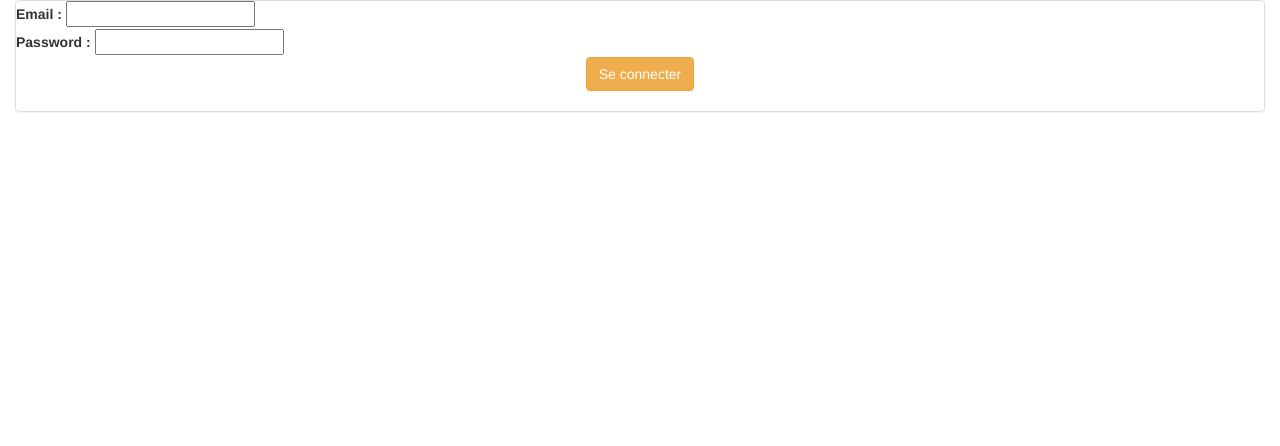
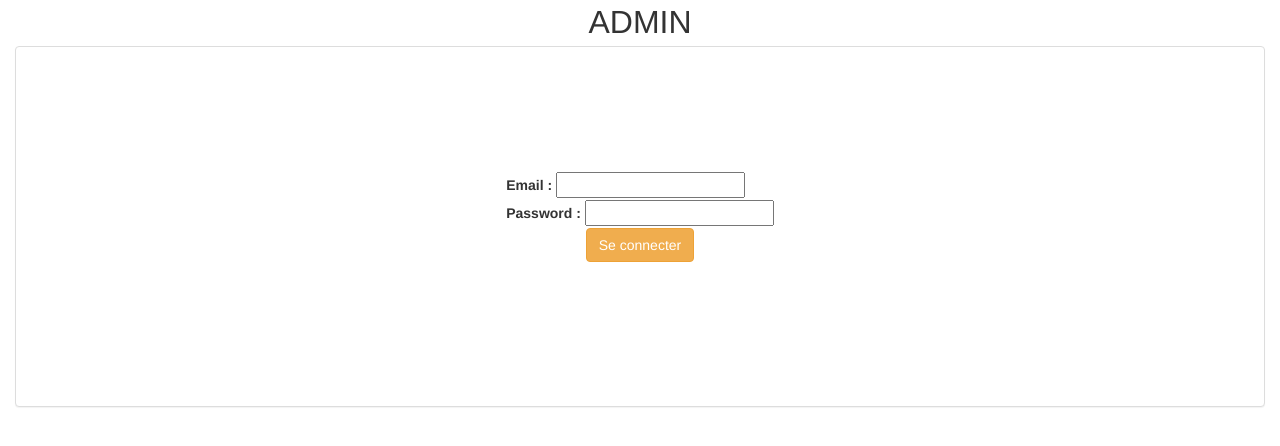
Before and after one commit to VincentGuevorte/tradegame, a PHP site: page /tradegame/admin/index.php in a window 1280 px wide. Shown: the top 446 px of the page. Run offline with PHP 8.4, Linux system fonts and the light colour scheme; some libraries are stand-ins or nearby versions.

Commit message:
admin connexion

```diff
--- a/admin/index.php
+++ b/admin/index.php
@@ -15,7 +15,7 @@ if (isset($_POST['login'])) {
         $_SESSION['id'] = $resultat['id'];
         $_SESSION['role'] = $resultat['role'];
 
-        header('location: user.php');
+        header('location: users.php');
 
     } else {
         $erreur = 'Non valide';
@@ -34,16 +34,16 @@ if (isset($_POST['login'])) {
     <meta http-equiv="X-UA-Compatible" content="ie=edge">
     <title>Admin_Connection</title>
     <link href="//maxcdn.bootstrapcdn.com/bootstrap/3.3.0/css/bootstrap.min.css" rel="stylesheet" id="bootstrap-css">
-    <link href="http://fontawesome.io/assets/font-awesome/css/font-awesome.css" rel="stylesheet" media="screen">
     <link href="../css/vincent.css" rel="stylesheet">
 </head>
 
 <body class=" w-100">
+<div class="title-admin">ADMIN</div>
     <div class="col-lg-12 content admin_index">
         <div class="panel panel-default mx-auto">
                 <div class="globe_login p-2">
                         <form action="" method="POST">
-                            <div class="align-items-center col-12">
+                            <div class="align-items-center col-12 admin-connexion">
                             <div>
                                 <label class="col-4" for="">Email :</label>
                                 <input class="col-6" type="email" name="email">
--- a/css/vincent.css
+++ b/css/vincent.css
@@ -12,6 +12,23 @@ h1.page-header {
   margin-top: -20px;
 }
 
+.title-admin {
+
+width: 100%;
+display: flex;
+justify-content: center;
+font-size: xx-large;
+
+}
+
+.admin-connexion {
+
+display: grid;
+justify-content: center;
+margin-top: 10%;
+margin-bottom: 10%;
+
+}
 
 .footer {
   width: 100%;
```
